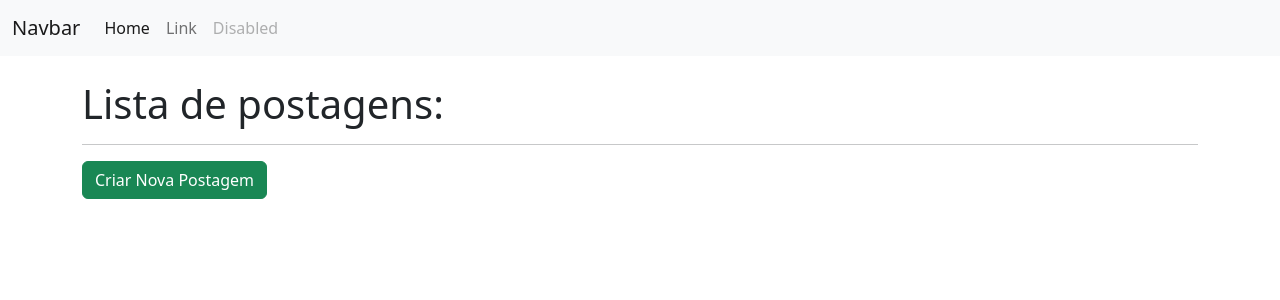
After one commit to GabrielBursi/blog-node, a Node server app: page /posts/lista in a window 1280 px wide. The commit adds this page. Shown: the top 300 px of the page. Run offline with Node 20, Linux system fonts and the light colour scheme; some libraries are stand-ins or nearby versions.

Commit message:
criando rotas para novas postagens

```diff
--- a/routes/posts.js
+++ b/routes/posts.js
@@ -1,6 +1,7 @@
 import express from 'express'
 
 import ModelCategoria from '../models/Categoria.js'
+import ModelPostagens from '../models/Postagens.js'
 
 const router = express.Router()
 
@@ -8,12 +9,42 @@ router.get('/', (req, res) => {
     res.render('posts/index')
 })
 
-router.get('/add', (req, res) => {
+router.get('/lista', (req, res) => {
+    res.render('posts/lista')
+})
+
+router.get('/lista/add', (req, res) => {
     ModelCategoria.find().lean()
         .then(items => {
             res.render('posts/add', {items})
         })
 })
 
+router.post('/nova', (req, res) => {
+    const erros = []
+
+    if(req.body.categoria == '0'){
+        erros.push({erro: 'Categoria invalida, registre uma categoria'})
+    }
+
+    if(erros.length > 0){
+        res.render('posts/add', {erros})
+    }else{
+        const novaPost = {
+            titulo: req.body.titulo,
+            slug: req.body.slug,
+            descricao: req.body.descricao,
+            conteudo: req.body.conteudo,
+            categoria: req.body.categoria,
+        }
+        new ModelPostagens(novaPost).save().then(() => {
+            req.flash('success_msg', 'Postagem criada com sucesso!')
+            res.redirect('/posts/lista')
+        }).catch(() => {
+            req.flash('error_msg', 'Houve um erro ao criar')
+            res.redirect('/posts/lista')
+        })
+    }
+})
 
 export default router
--- /dev/null
+++ b/views/posts/lista.handlebars
@@ -0,0 +1,5 @@
+<h1>Lista de postagens:</h1>
+<hr>
+<a href="/posts/lista/add">
+    <button class="btn btn-success">Criar Nova Postagem</button>
+</a>
```
Also changed, not shown: views/posts/add.handlebars (+6 -1 lines).
